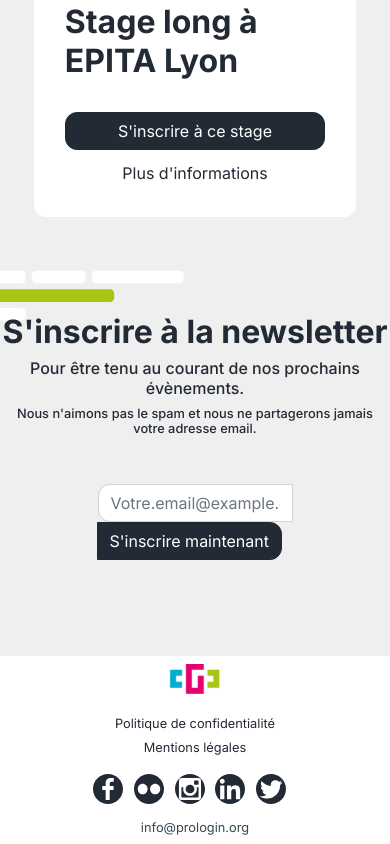
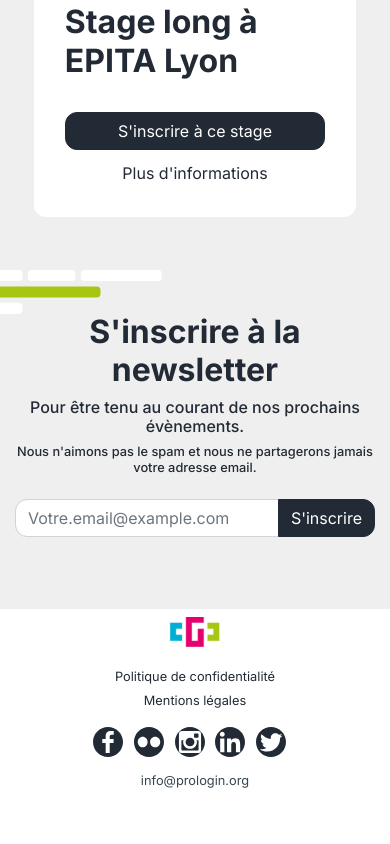
Before and after one commit to prologin/gcc-site, a Vue app in the folder front/: page / in a window 390 px wide. Shown: the part 1383-2227 px from the top of the page. After the commit the page ends 2179 px from the top, so only its background shows below. Built offline with nearby package versions, Linux system fonts and the light colour scheme.

Commit message:
front: Add newsletter mobile

```diff
--- a/front/src/components/Newsletter.vue
+++ b/front/src/components/Newsletter.vue
@@ -1,9 +1,11 @@
 <template>
     <div class="background-style text-center py-5">
-        <h1>S'inscrire à la newsletter</h1>
-        <h3>Pour être tenu au courant de nos prochains évènements.</h3>
-        <h4>Nous n'aimons pas le spam et nous ne partagerons jamais votre adresse email.</h4>
-        <b-form class="w-50 mx-auto m-5" @submit="onSubmit">
+        <div class="mx-2 mx-sm-auto">
+          <h1>S'inscrire à la newsletter</h1>
+          <h3>Pour être tenu au courant de nos prochains évènements.</h3>
+          <h4>Nous n'aimons pas le spam et nous ne partagerons jamais votre adresse email.</h4>
+        </div>
+        <b-form class="col-sm-7 mx-auto my-4" @submit="onSubmit">
             <b-input-group
                 id="input-group-1"
                 label-for="input-1"
@@ -18,7 +20,8 @@
                     >
                 </b-form-input>
                 <b-input-group-append>
-                    <b-button type="submit" class="primary-button">S'inscrire maintenant</b-button>
+                    <b-button type="submit" class="primary-button d-none d-sm-block">S'inscrire maintenant</b-button>
+                    <b-button type="submit" class="primary-button d-block d-sm-none">S'inscrire</b-button>
                 </b-input-group-append>
             </b-input-group>
         </b-form>
@@ -49,7 +52,7 @@ export default Vue.extend({
 <style>
 .background-style {
   background-color: #efefef;
-  background-image: url('../assets/newsletter_bg.svg');
+  background-image: url('~@/assets/newsletter_bg.svg');
   background-repeat:no-repeat;
   background-size:cover;
 }
@@ -58,4 +61,9 @@ export default Vue.extend({
   border-top-left-radius: var(--global-border-radius) !important;
   border-bottom-left-radius: var(--global-border-radius) !important;
 }
+
+.input-group > .input-group-append:last-child > .btn:not(:last-child):not(.dropdown-toggle) {
+  border-top-right-radius: var(--global-border-radius) !important;
+  border-bottom-right-radius: var(--global-border-radius) !important;
+}
 </style>
```
